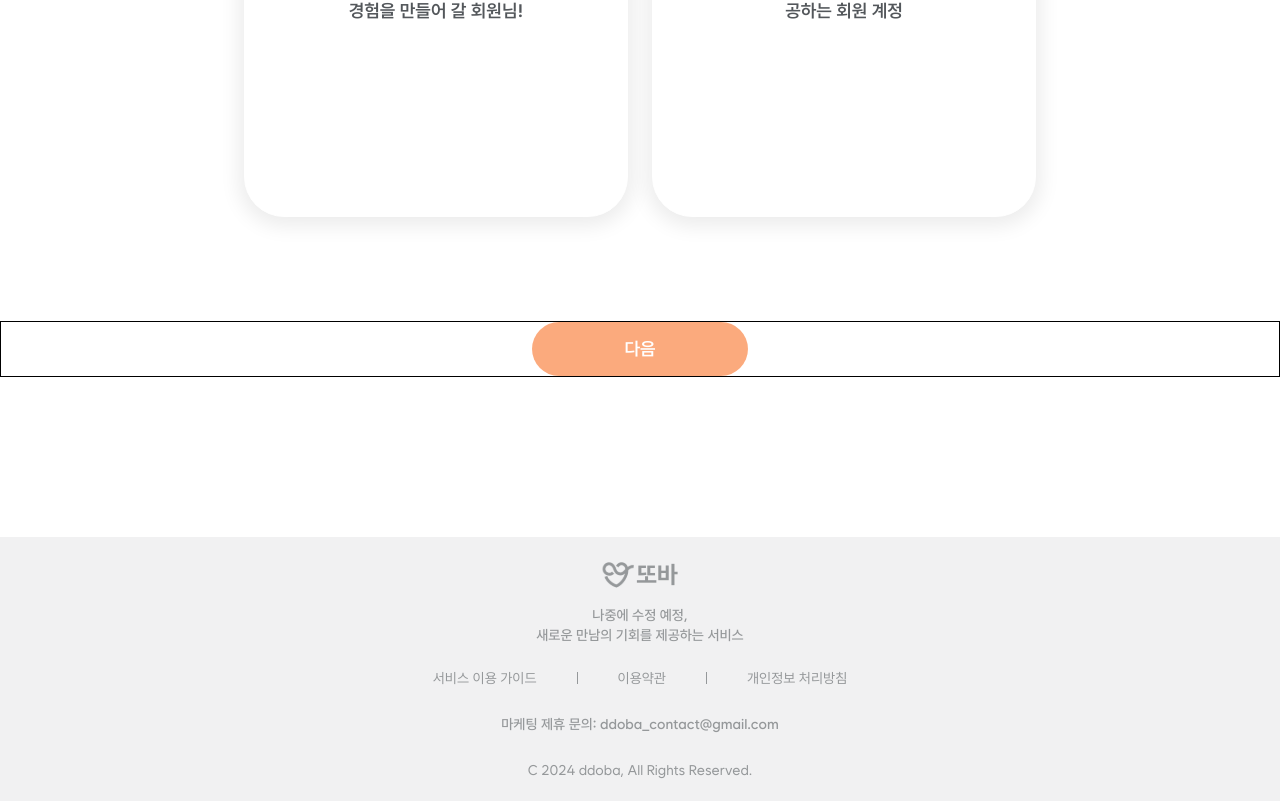
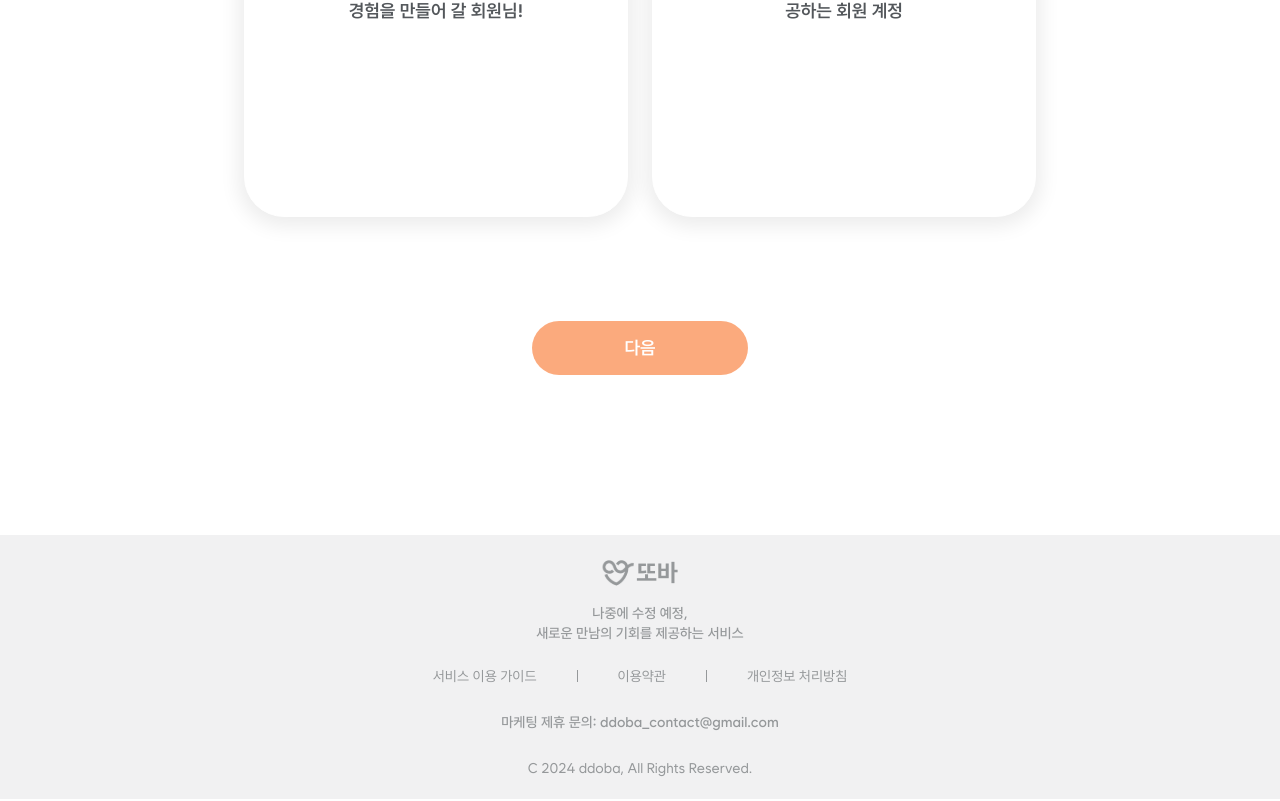
Before and after one commit to Kusitms-29th-Meetup-TeamE/Frontend, a Next.js app: page /signup in a window 1280 px wide. Shown: the part 631-1432 px from the top of the page. Built offline with nearby package versions, Linux system fonts and the light colour scheme.

Commit message:
🌈 Update(#26): modified style

```diff
--- a/src/app/signup/page.tsx
+++ b/src/app/signup/page.tsx
@@ -78,7 +78,7 @@ export default function SignUp() {
 
       <div
         className={clsx(
-          'flex gap-6 border border-black w-full justify-center',
+          'flex gap-6 w-full justify-center',
           step === 0 && btnStyle.form1,
           step === 1 && btnStyle.form2,
           step === 2 && btnStyle.form3,
--- a/src/containers/signup/FirstForm.tsx
+++ b/src/containers/signup/FirstForm.tsx
@@ -12,7 +12,7 @@ const style = {
   content: 'text-gray-08 text-body2 text-center',
   background:
     'cursor-pointer w-full border border-white flex flex-col max-w-[384px] h-[372px] bg-white px-[96px] py-[46px] rounded-[40px] shadow-[0_4px_20px_5px_rgba(0,0,0,0.08)] hover:border hover:border-primary-orange6 hover:bg-primary-orange1',
-  clicked: 'border border-primary-orange6 !bg-primary-orange1',
+  clicked: '!border !border-primary-orange6 !bg-primary-orange1',
 };
 
 export type FirstFormProps = {
```
